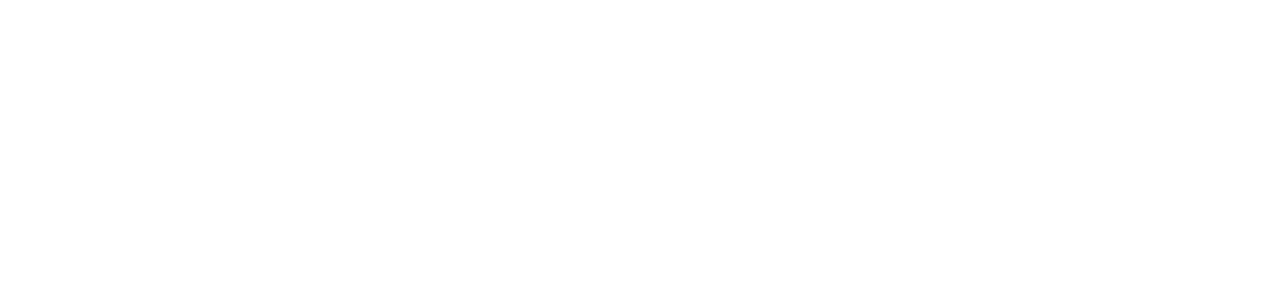
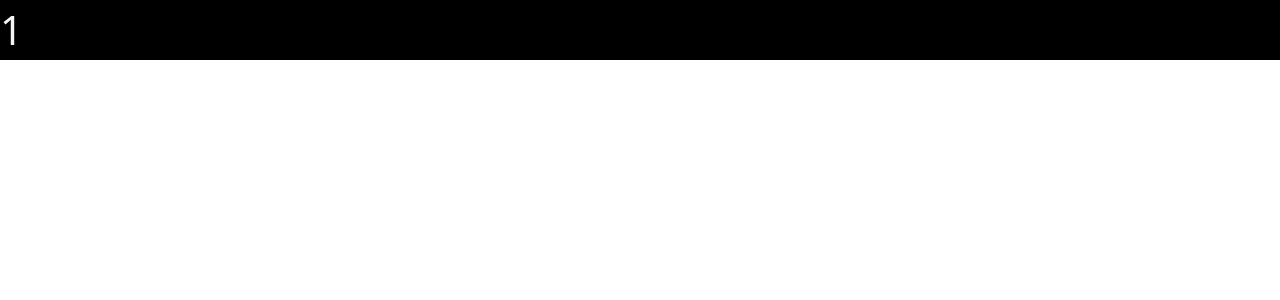
Before and after one commit to tadakoglu/SmartBridgeFrontend, an Angular app: page /welcome/1 in a window 1280 px wide. Before the commit this address led to /. Shown: the top 300 px of the page. Built offline with nearby package versions, Linux system fonts and the light colour scheme.

Commit message:
welcome screen added

```diff
--- a/src/app/app.module.ts
+++ b/src/app/app.module.ts
@@ -7,12 +7,14 @@
 import { HomeComponent } from './components/home/home.component';
 import { FormsModule } from '@angular/forms';
 import { HttpClientModule } from '@angular/common/http';
+import { WelcomeComponent } from './components/welcome/welcome.component';
 
 @NgModule({
   declarations: [
     AppComponent,
     LoginComponent,
-    HomeComponent
+    HomeComponent,
+    WelcomeComponent
   ],
   imports: [
     BrowserModule,
--- a/src/app/components/login/login.component.ts
+++ b/src/app/components/login/login.component.ts
@@ -13,11 +13,11 @@
   changeDetection: ChangeDetectionStrategy.OnPush,
 })
 export class LoginComponent implements OnInit {
-  constructor(private queryService: QueryService, private router: Router) {}
+  constructor(private queryService: QueryService, private router: Router) { }
 
   requestModel: ApiRequest = { email: 'sean@test.com', password: 'SeanPass' };
 
-  ngOnInit(): void {}
+  ngOnInit(): void { }
 
   login(form: NgForm): void {
     const getMessageObservable = this.queryService
@@ -35,7 +35,7 @@
   }
 
   showWelcome(message: string) {
-    console.log(message);
+    this.router.navigate(['/welcome/' + message,])
   }
 
   logout(): void {
--- /dev/null
+++ b/src/app/components/welcome/welcome.component.html
@@ -0,0 +1 @@
+<p>{{welcomeMessage}}</p>
--- /dev/null
+++ b/src/app/components/welcome/welcome.component.scss
@@ -0,0 +1,5 @@
+p{
+  font-size: 40px;
+  background-color: black;
+  color: whitesmoke;
+}
--- /dev/null
+++ b/src/app/components/welcome/welcome.component.ts
@@ -0,0 +1,20 @@
+import { ActivatedRoute, Router } from '@angular/router';
+import { Component, OnInit, ChangeDetectionStrategy } from '@angular/core';
+
+@Component({
+  selector: 'app-welcome',
+  templateUrl: './welcome.component.html',
+  styleUrls: ['./welcome.component.scss'],
+  changeDetection: ChangeDetectionStrategy.OnPush
+})
+export class WelcomeComponent implements OnInit {
+
+  constructor(private activatedRoute: ActivatedRoute) { }
+
+  welcomeMessage: string = '';
+
+  ngOnInit(): void {
+    this.welcomeMessage = this.activatedRoute.snapshot.paramMap.get('message') ?? ''
+  }
+
+}
```
Also changed, not shown: src/app/app-routing.module.ts (+11 -0 lines), 1 other file (tests, documents, lock files or other folders).
